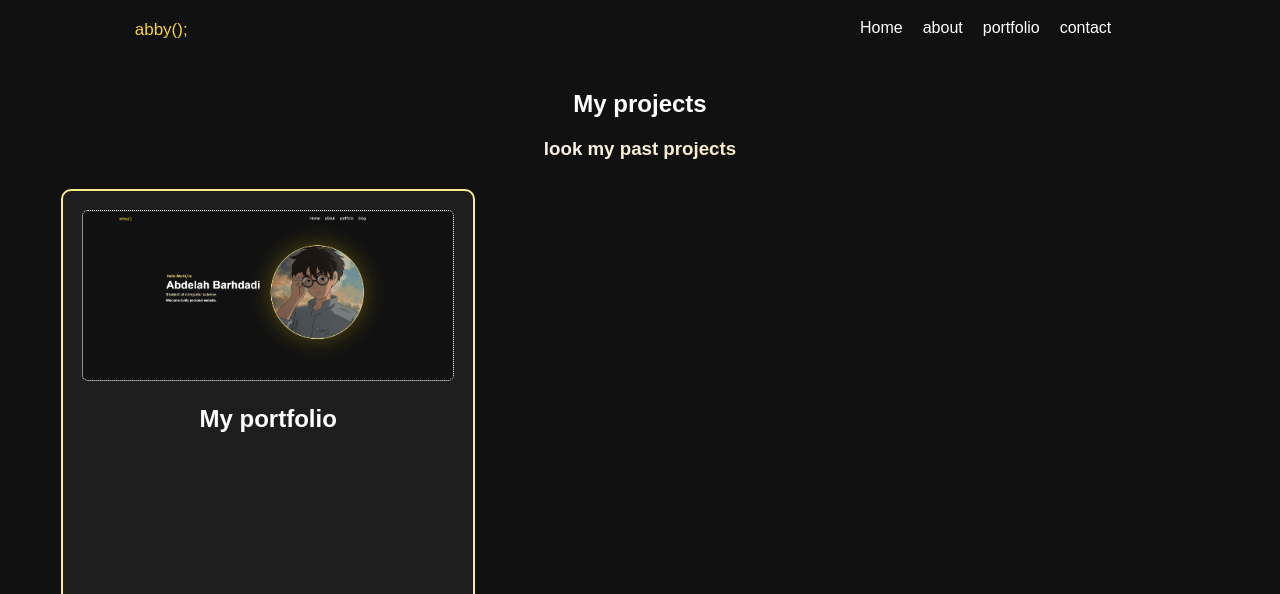
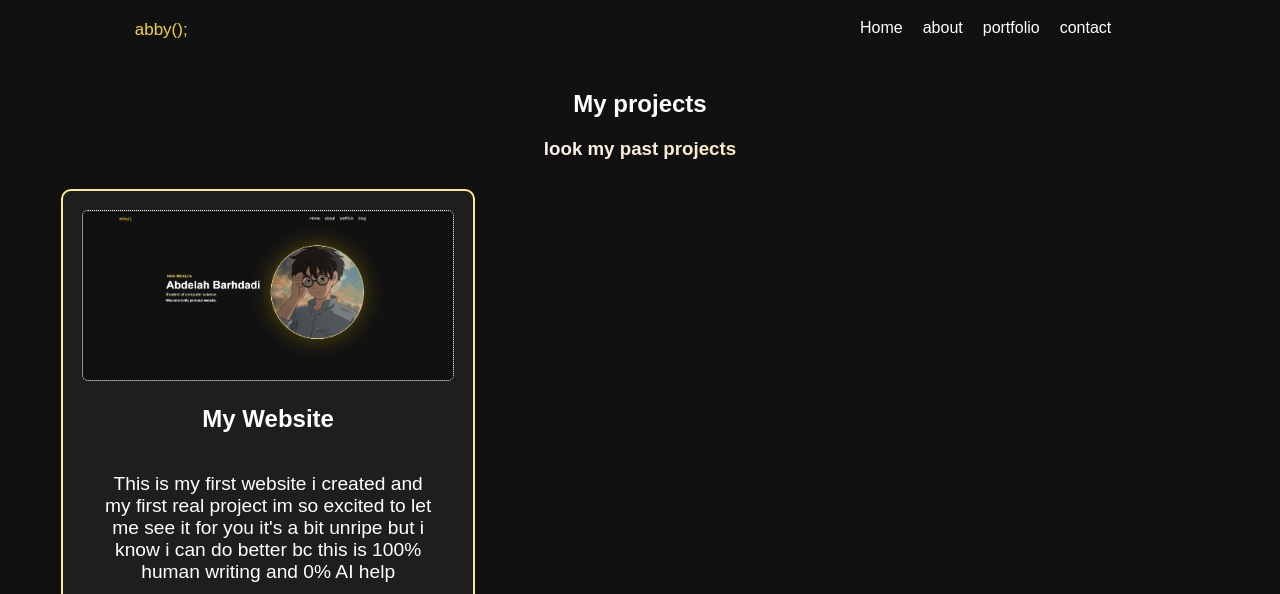
Before and after one commit to abby-root/portfolioo, a plain HTML site: page portfolio.html in a window 1280 px wide. Shown: the top 594 px of the page. Drawn offline with Linux system fonts and the light colour scheme.

Commit message:
Update portfolio.html

```diff
--- a/portfolio.html
+++ b/portfolio.html
@@ -26,14 +26,21 @@
             <p></p>
             <center>
             <img class="imgProject"src="assets/p1.png" alt="p1">
-
-            <h2>My portfolio</h2>
+            <h2>My Website</h2>
+            <p>This is my first website i created
+                and my first real project im so excited to let me see it for you
+                it's a bit unripe but i know i can do better bc this is 100% human writing
+                and 0% AI help
+            </p>
 
         </center>
+        <div id="buttons">
+        <button id="like" class="button" onclick="likeIncrementor()"><img id="imagebuttonlike"  src="assets/heart.png" alt=""></button>
+        <a href="https://abby-root.github.io/portfolioo/"><img id="imagebuttonlink"src="assets/chain.png" alt=""></a>
+        </div>
         </div>
 
-
         </div>
-
+   <script src="js/portfolio.js"></script>
 </body>
 </html>
```
